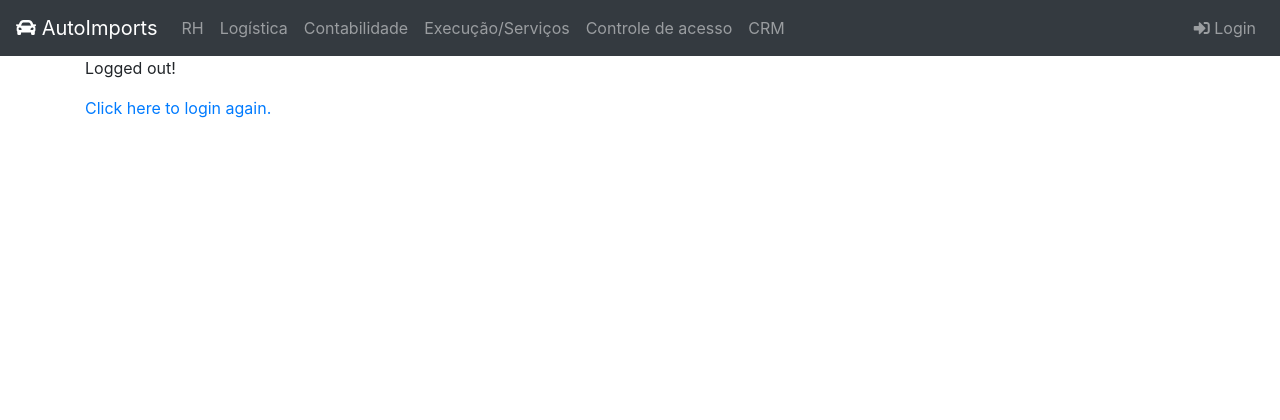
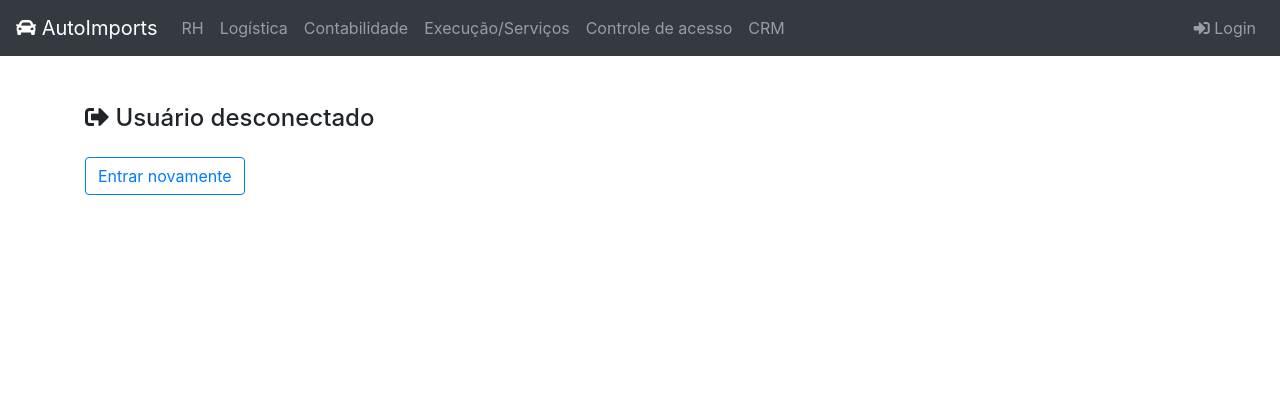
Before and after one commit to Durfan/ufsj-tp-autoimports, a Django app: page /accounts/logout/ in a window 1280 px wide. Shown: the top 420 px of the page. Run offline with Django 3.2, Linux system fonts and the light colour scheme; some libraries are stand-ins or nearby versions.

Commit message:
logout button

```diff
--- a/autoimports/templates/registration/logged_out.html
+++ b/autoimports/templates/registration/logged_out.html
@@ -5,8 +5,8 @@ AutoImports: Logout
 {% endblock %}
 
 {% block content %}
-<div class="container">
-  <p>Logged out!</p>
-  <a href="{% url 'login'%}">Click here to login again.</a>
+<div class="container mt-5">
+  <h4 class="mb-4"><i class="fas fa-sign-out-alt"></i> Usuário desconectado</h4>
+  <a href="{% url 'login'%}" class="btn btn-outline-primary" role="button">Entrar novamente</a>
 </div>
 {% endblock %}
```
